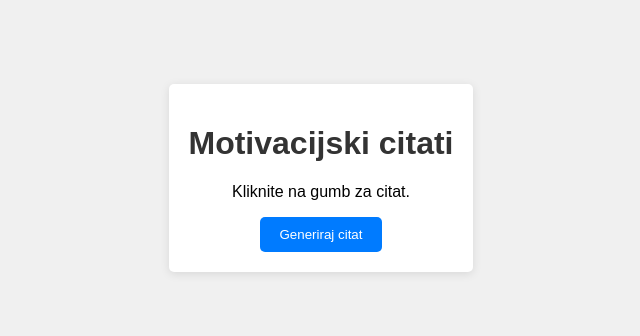
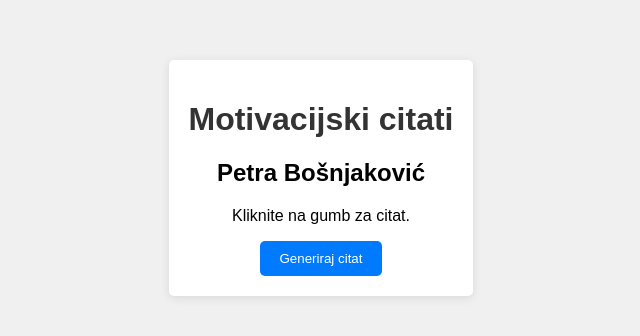
Before and after one commit to usernamePB2025/my-motivational-app, a website built with webpack: page index.html in a window 1280 px wide. Shown: the part 222-558 px from the top of the page, without its empty margins (319-959 px from the left). Built offline with nearby package versions, Linux system fonts and the light colour scheme.

Commit message:
Index.html changed with my name.

```diff
--- a/index.html
+++ b/index.html
@@ -9,6 +9,7 @@
 <body>
     <main class="container">
         <h1>Motivacijski citati</h1>
+        <h2>Petra Bošnjaković</h2>
         <p id="quote">Kliknite na gumb za citat.</p>
         <button id="generate">Generiraj citat</button>
     </main>
```
